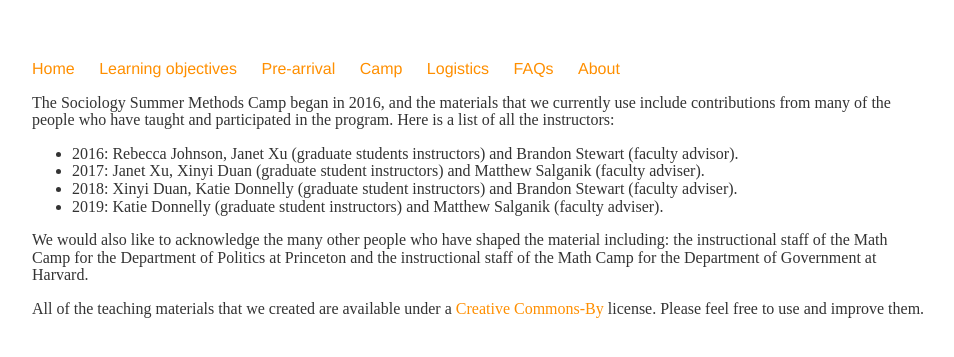
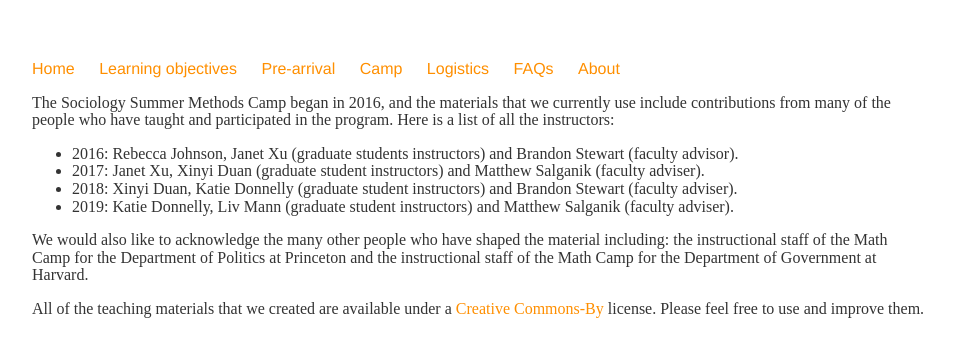
Before and after one commit to bstewart/princeton_methods_camp, a Jekyll site: the page built from about/index.md, in a window 1280 px wide. Shown: the top 357 px of the page, without its empty margins (160-1114 px from the left). Built offline with Jekyll 4.4.1, drawn with Linux system fonts in a browser that asks for light colours; our own code applies the rules of GitHub Pages for plain Markdown files.

Commit message:
Liv minor updates
Added name to about section
Added outline to camp section

```diff
--- a/about/index.md
+++ b/about/index.md
@@ -3,7 +3,7 @@ The Sociology Summer Methods Camp began in 2016, and the materials that we curre
 - 2016: Rebecca Johnson, Janet Xu (graduate students instructors) and Brandon Stewart (faculty advisor).
 - 2017: Janet Xu, Xinyi Duan (graduate student instructors) and Matthew Salganik (faculty adviser).
 - 2018: Xinyi Duan, Katie Donnelly (graduate student instructors) and Brandon Stewart (faculty adviser).
-- 2019: Katie Donnelly (graduate student instructors) and Matthew Salganik (faculty adviser).
+- 2019: Katie Donnelly, Liv Mann (graduate student instructors) and Matthew Salganik (faculty adviser).
 
 We would also like to acknowledge the many other people who have shaped the material including: the instructional staff of the Math Camp for the Department of Politics at Princeton and the instructional staff of the Math Camp for the Department of Government at Harvard.
 
```
Also changed, not shown: camp/index.md (+12 -1 lines).
